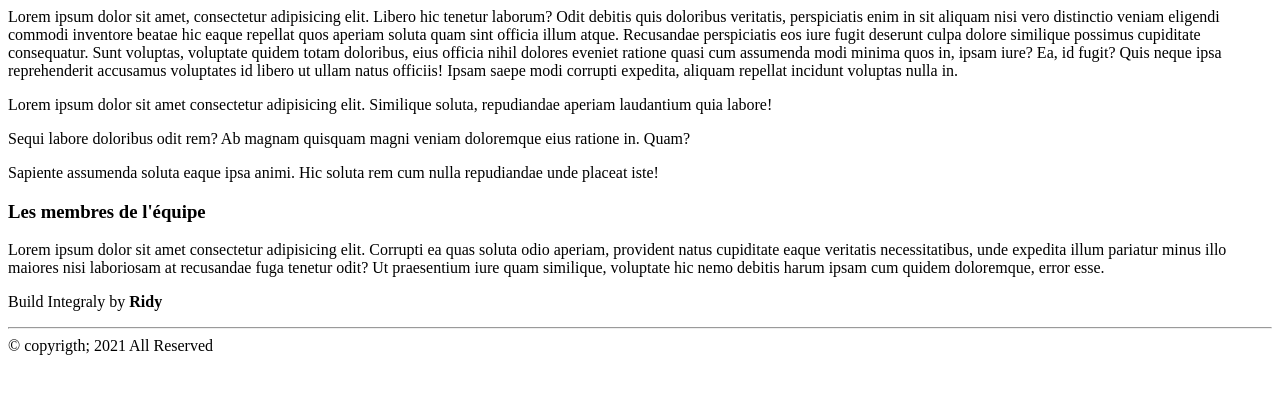
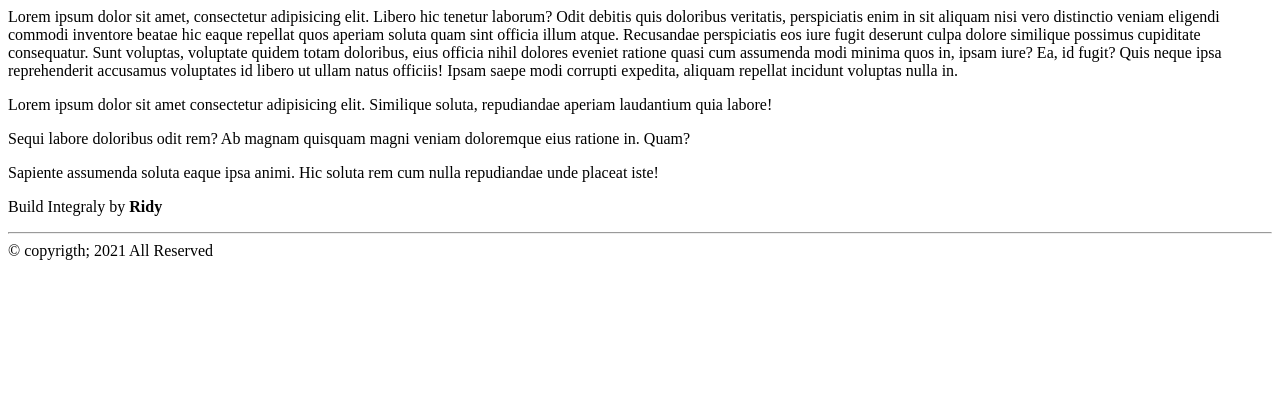
Before and after one commit to DavisonRidy/ridy-ecommerce, a Symfony app: template templates/page/index.html.twig in a window 1280 px wide. Shown: the part 186-580 px from the top of the page. Run offline with Twig, Linux system fonts and the light colour scheme; the template is opened without the code that fills it, so the values that code supplies are empty; some libraries are stand-ins or nearby versions.

Commit message:
mis a jour home

```diff
--- a/src/Controller/PageController.php
+++ b/src/Controller/PageController.php
@@ -21,8 +21,7 @@ class PageController extends AbstractController
      */
     public function home(UserRepository $repo): Response
     {
-        $users = $repo->findAll();
-        return $this->render('page/index.html.twig', compact('users'));
+        return $this->render('page/index.html.twig');
     }
 
     /**
--- a/templates/page/index.html.twig
+++ b/templates/page/index.html.twig
@@ -13,21 +13,4 @@
         <p>Sapiente assumenda soluta eaque ipsa animi. Hic soluta rem cum nulla repudiandae unde placeat iste!</p>
     </div>
 </div>
-<section>
-    <div class="listUser">
-        <div class="container text-center">
-            <h3>Les membres de l'équipe</h3>
-            <p class="text-justify">Lorem ipsum dolor sit amet consectetur adipisicing elit. Corrupti ea quas soluta odio aperiam, provident natus cupiditate eaque veritatis necessitatibus, unde expedita illum pariatur minus illo maiores nisi laboriosam at recusandae fuga tenetur odit? Ut praesentium iure quam similique, voluptate hic nemo debitis harum ipsam cum quidem doloremque, error esse.</p>
-            <div class="m-3 row">
-                {% for user in users %}
-                <div class="col-md-4">
-                    <img src="" alt="photo de nom">
-                    <h4>nom du membre</h4>
-                    <p>{{user.roles[0]}}</p>
-                </div>
-                {% endfor %}
-            </div>
-        </div>
-    </div>
-</section>
 {% endblock %}
```
